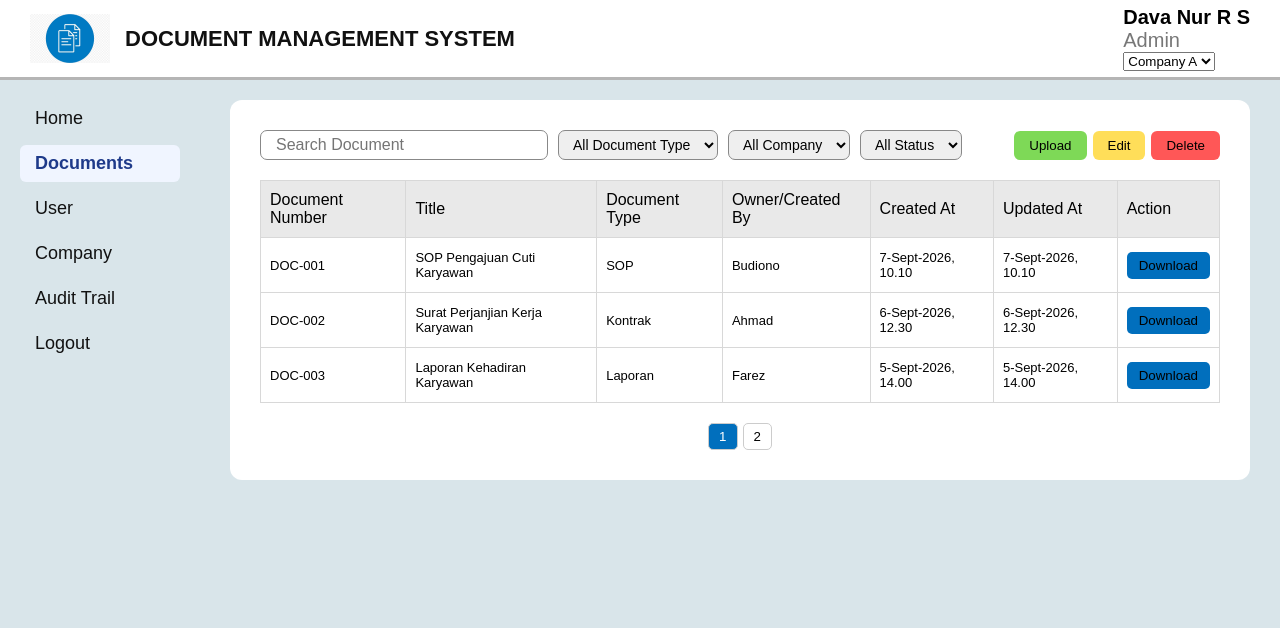
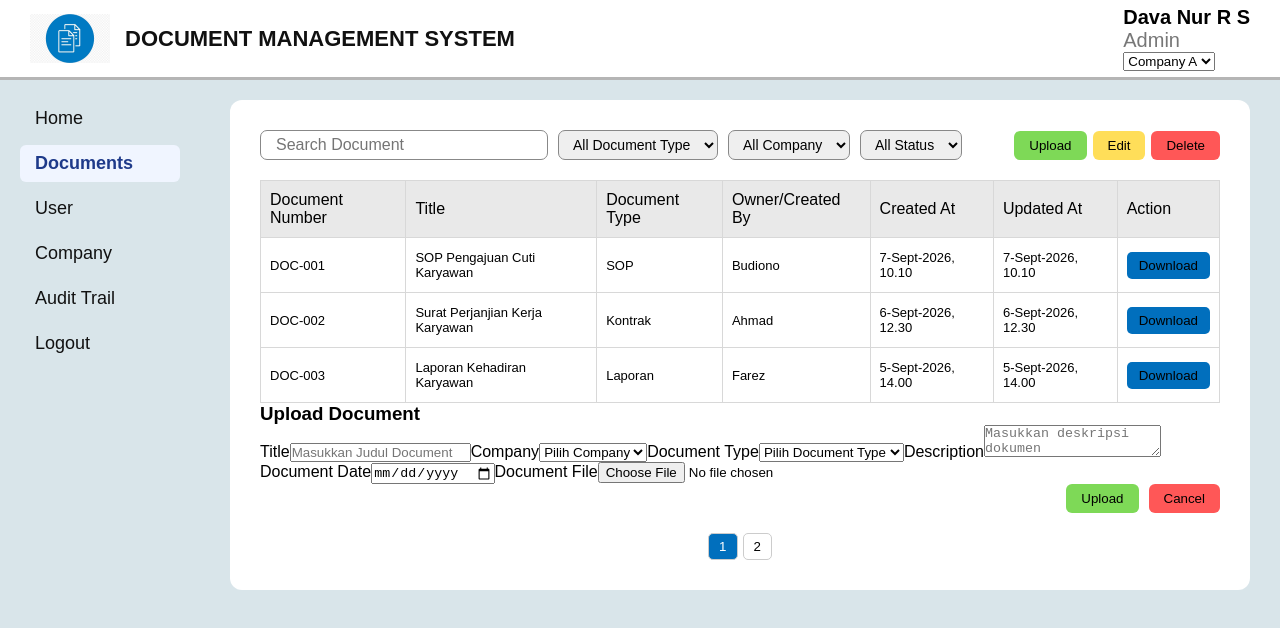
Before and after one commit to davanurrizkisetiawan30-ai/document-management-system, a React (Vite) app: page /document in a window 1280 px wide. Both pictures are taken after a click on the button "Upload". Shown: the top 628 px of the page. Built offline with nearby package versions, Linux system fonts and the light colour scheme.

Commit message:
add form upload document

```diff
--- a/src/logic/documentLogic.js
+++ b/src/logic/documentLogic.js
@@ -3,6 +3,11 @@ import { useState } from "react";
 export function useDocumentSearch() {
     const [search, setSearch] = useState("");
     return { search, setSearch };
+}
+
+export function generatorDocumentNumber(documents, prefix = "DOC") {
+    const nextNumber = documents.length + 1;
+    return `${prefix}-${String(nextNumber).padStart(3, "0")}`;
 }
 
 export const documents = [
@@ -104,3 +109,40 @@ export function useDocumentPagination(documents) {
     const totalPages = Math.ceil(documents.length / itemsPerPage);
     return { currentPage, setCurrentPage, paginationDocuments, totalPages };
 }
+
+export function useDocumentUpload() {
+    const [showUploadForm, setShowUploadForm] = useState(false);
+    return {
+        showUploadForm,
+        setShowUploadForm
+    };
+}
+
+export function useUploadForm() {
+    const [formData, setFormData] = useState({
+        title: "",
+        company: "",
+        type: "",
+        description: "",
+        documentDate: "",
+        file: null
+    });
+    return {
+        formData,
+        setFormData
+    };
+}
+
+export function uploadDocument(formData, documents) {
+    const documentNumber = generatorDocumentNumber(documents);
+    const newDocument = {
+        number: documentNumber,
+        title: formData.title,
+        company: formData.company,
+        type: formData.type,
+        description: formData.description,
+        documentDate: formData.documentDate,
+        file: formData.file
+    };
+    return [...documents, newDocument];
+}
--- a/src/pages/Document.jsx
+++ b/src/pages/Document.jsx
@@ -1,4 +1,4 @@
-import { documents, useDocumentSearch, useDocumentFilter, filterDocuments, useDocumentPagination } from "../logic/documentLogic";
+import { documents, useDocumentSearch, useDocumentFilter, filterDocuments, useDocumentPagination, useDocumentUpload, useUploadForm, uploadDocument } from "../logic/documentLogic";
 import { currentUser, documentPermissions } from "../logic/roleLogic";
 
 function Document() {
@@ -8,6 +8,8 @@ function Document() {
     const { typeFilter, setTypeFilter, companyFilter, setCompanyFilter, statusFilter, setStatusFilter } = useDocumentFilter();
     const filteredDocuments = filterDocuments(documents, search, typeFilter, companyFilter, statusFilter);
     const { currentPage, setCurrentPage, paginationDocuments, totalPages } = useDocumentPagination(filteredDocuments);
+    const { showUploadForm, setShowUploadForm} = useDocumentUpload();
+    const { formData, setFormData } = useUploadForm();
 
 
     return (
@@ -34,7 +36,7 @@ function Document() {
                     </select>
                 </div>
                 <div className="document-buttons">
-                    {permissions.canUpload && (<button className="btn-upload">Upload</button>)}
+                    {permissions.canUpload && (<button className="btn-upload" onClick={() => setShowUploadForm(true)}>Upload</button>)}
                     {permissions.canEdit && (<button className="btn-edit">Edit</button>)}
                     {permissions.canDelete && (<button className="btn-delete">Delete</button>)}
                 </div>
@@ -69,6 +71,46 @@ function Document() {
                         ))}
                 </tbody>
             </table>
+
+            {showUploadForm && (
+                <div className="upload-form">
+                    <h3>Upload Document</h3>
+                    <label>Title</label>
+                        <input type="text" placeholder="Masukkan Judul Document" value={formData.title} onChange={(e) =>
+                        setFormData({...formData,title: e.target.value})} />
+                    <label>Company</label>
+                    <select value={formData.company} onChange={(e) =>
+                        setFormData({...formData,company: e.target.value})
+                    }>
+                        <option value="">Pilih Company</option>
+                        <option value="Company A">Company A</option>
+                        <option value="Company B">Company B</option>
+                    </select>
+                    <label>Document Type</label>
+                    <select value={formData.type} onChange={(e) =>
+                        setFormData({...formData,type: e.target.value})
+                    }>
+                        <option value="">Pilih Document Type</option>
+                        <option value="SOP">SOP</option>
+                        <option value="Kontrak">Kontrak</option>
+                        <option value="Laporan">Laporan</option>
+                        <option value="Data">Data</option>
+                    </select>
+                    <label>Description</label>
+                    <textarea placeholder="Masukkan deskripsi dokumen" value={formData.description} onChange={(e) =>
+                        setFormData({...formData,description: e.target.value})}></textarea>
+                    <label>Document Date</label>
+                    <input type="date" value={formData.date} onChange={(e) =>
+                        setFormData({...formData,date: e.target.value})} />
+                    <label>Document File</label>
+                    <input type="file" onChange={(e) => setFormData({...formData,file: e.target.files[0]})}/>
+                    <div className="form-buttons">
+                        <button className="btn-upload">Upload</button>
+                        <button className="btn-cancel" onClick={() => setShowUploadForm(false)}>Cancel</button>
+                    </div>
+                </div>
+            )}
+
             <div className="pagination">
                 {Array.from({ length: totalPages }, (_, index) => (
                     <button key={index} className={currentPage === index + 1 ? "active" : ""} onClick={() => setCurrentPage(index + 1)}>
```
